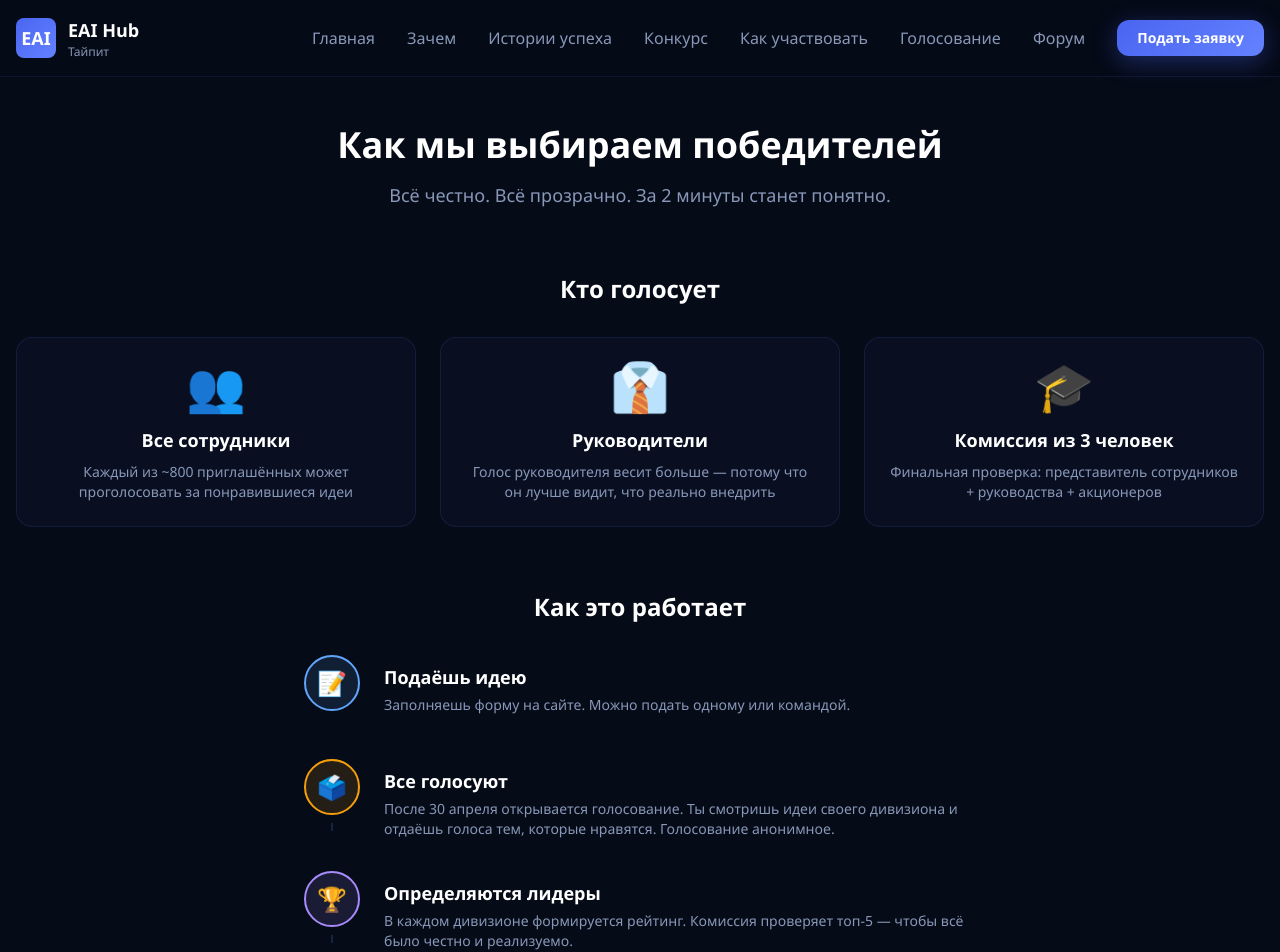
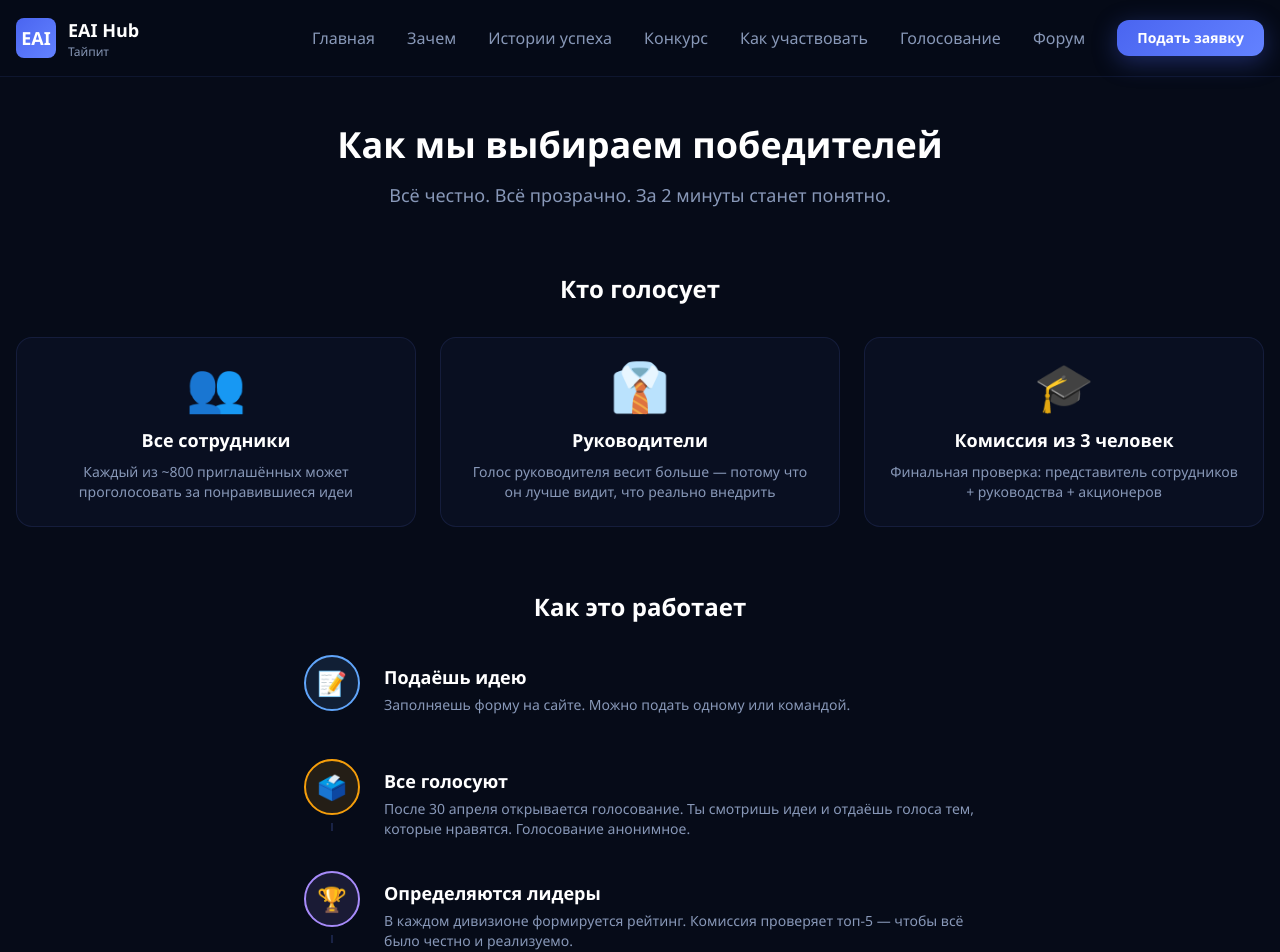
Before and after one commit to Viktor-admin-dev/taipit-eai-hub, a Next.js app: page /voting in a window 1280 px wide. Shown: the top 952 px of the page. Built offline with nearby package versions, Linux system fonts and the light colour scheme.

Commit message:
Remove division reference from voting description
Co-Authored-By: Claude Sonnet 4.6 <noreply@anthropic.com>

```diff
--- a/src/app/voting/page.tsx
+++ b/src/app/voting/page.tsx
@@ -31,7 +31,7 @@ const steps = [
   {
     icon: "🗳️",
     title: "Все голосуют",
-    description: "После 30 апреля открывается голосование. Ты смотришь идеи своего дивизиона и отдаёшь голоса тем, которые нравятся. Голосование анонимное.",
+    description: "После 30 апреля открывается голосование. Ты смотришь идеи и отдаёшь голоса тем, которые нравятся. Голосование анонимное.",
     color: "#f59e0b",
   },
   {
```
